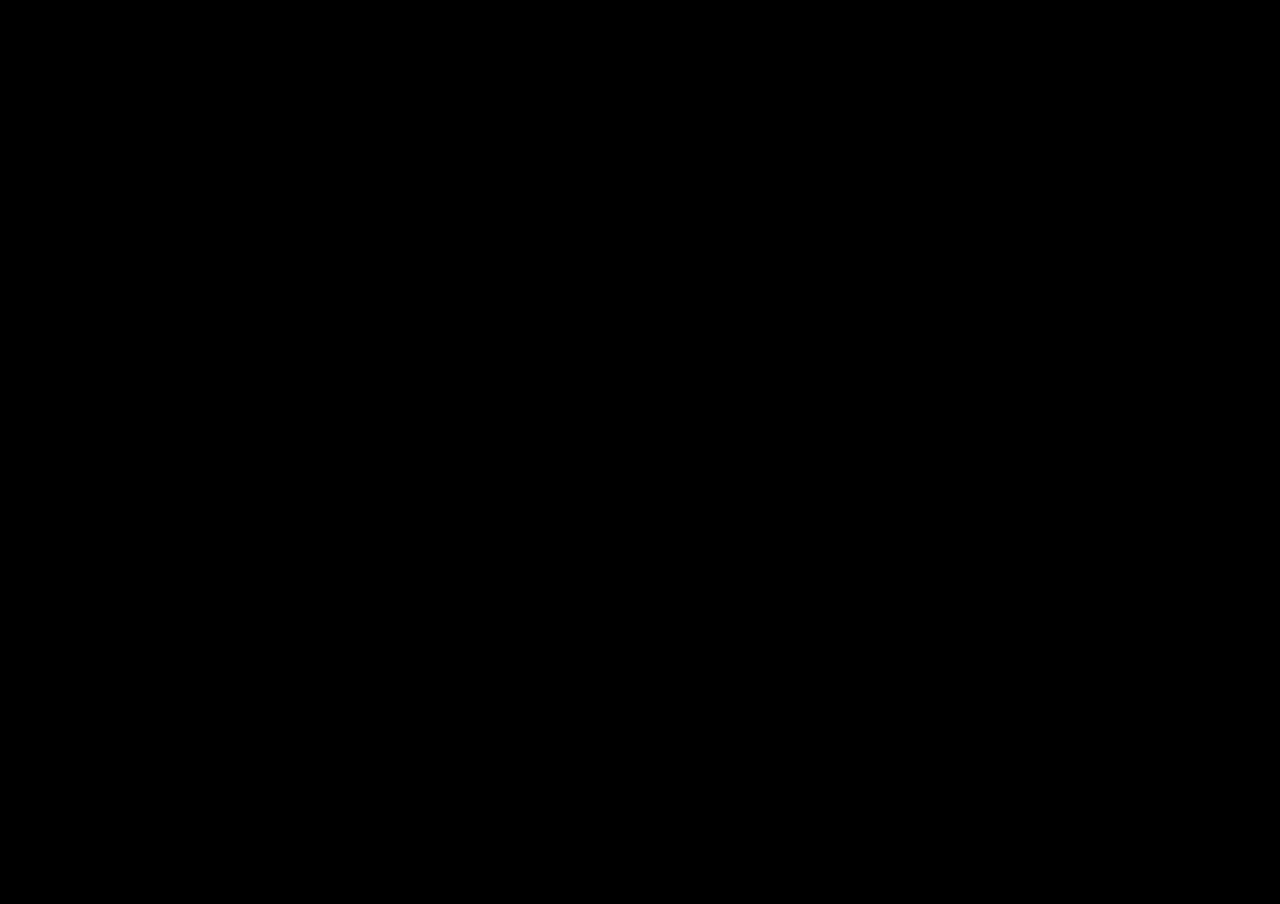
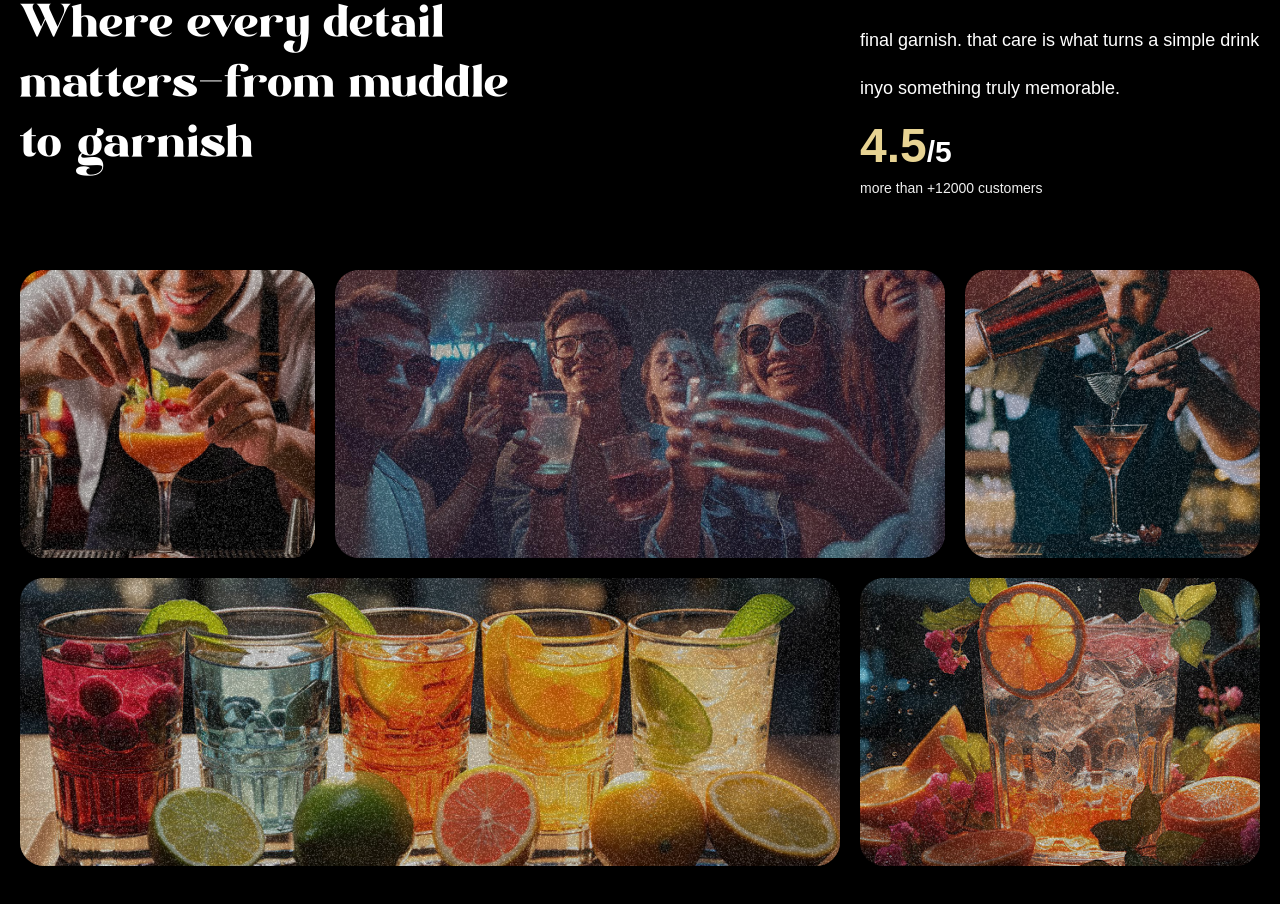
Before and after one commit to YuR1zZ/gsap-page, a React (Vite) app: page / in a window 1280 px wide. Shown: the part 1782-2686 px from the top of the page. Before the commit the page ends 1600 px from the top, so only its background shows below. Built offline with nearby package versions, Linux system fonts and the light colour scheme; a web font is replaced by a local one.

Commit message:
about added

```diff
--- a/src/App.jsx
+++ b/src/App.jsx
@@ -3,6 +3,7 @@
 import Navbar from "./components/Navbar";
 import Hero from "./components/Hero";
 import Cocktails from "./components/Cocktails";
+import About from "./components/About";
 
 gsap.registerPlugin(ScrollTrigger,SplitText);
 
@@ -12,6 +13,7 @@
       <Navbar />
       <Hero />
       <Cocktails />
+      <About />
     </main>
   )
 }
--- /dev/null
+++ b/src/components/About.jsx
@@ -0,0 +1,115 @@
+import { useGSAP } from '@gsap/react'
+import gsap from 'gsap'
+import { SplitText } from 'gsap/all'
+
+
+const About = () => {
+
+    useGSAP(()=>{
+        const titleSplit = SplitText.create('#about h2',{
+            type:'words'
+        })
+        const subTitleSplit = SplitText.create('.sub-content' , {
+            type:'lines'
+        })
+        const scrollTimeline = gsap.timeline({
+            scrollTrigger: {
+                trigger: '#about',
+                start:'top center'
+            }
+        })
+        scrollTimeline
+        .from(titleSplit.words , {
+            opacity:0,
+            duration:1,
+            yPercent:100,
+            ease:'expo.out',
+            stagger:0.02,
+        })
+        .from(subTitleSplit.lines , {
+            opacity: 0,
+            yPercent: 100,
+            duration: 0.7,
+            stagger: 0.02,
+        })
+        .from('.top-grid div, .bottom-grid div' , {
+            opacity:0,
+            duration:0.5,
+            ease:'power1.inOut',
+            stagger:0.04,
+        })
+
+    })
+
+  return (
+    <div id='about'>
+        <div className='mb-16 md:px-0 px-5'>
+            <div className='content'>
+                <div className='md:col-span-8'>
+                    <p className='badge'>Best Cocktails</p>
+                    <h2>
+                        Where every detail matters
+                        <span className='text-white'>-</span>
+                        from muddle to garnish
+                    </h2>
+                </div>
+
+                <div className='sub-content'>
+                    <p className=''>
+                        Every cocktails we serve is a reflection of our obsession with detail from the first muddle to the final garnish. that care is what turns a simple drink inyo something truly memorable.
+                    </p>
+
+                    <div>
+                        <p className='md:text-3xl text-xl font-bold'>
+                            <span>4.5</span>/5
+                            <p className='text-sm text-white-100'>
+                                more than +12000 customers
+                            </p>
+                        </p>
+                    </div>
+                </div>
+            </div>
+        </div>
+
+
+        <div className='top-grid'>
+
+            <div className='md:col-span-3'>
+                <div className='noisy' />
+                    <img src='/images/abt1.png' alt='grid-img-1'/>
+            </div>
+
+            <div className='md:col-span-6'>
+                <div className='noisy' />
+                    <img src='/images/abt2.png' alt='grid-img-2'/>
+            </div>
+
+            <div className='md:col-span-3'>
+                <div className='noisy' />
+                    <img src='/images/abt5.png' alt='grid-img-5'/>
+                </div>
+         </div>
+
+         <div className='bottom-grid'>
+
+
+            <div className='md:col-span-8'>
+                <div className='noisy' />
+                    <img src='/images/abt3.png' alt='grid-img-3'/>
+            </div>
+
+            <div className='md:col-span-4'>
+                <div className='noisy' />
+                    <img src='/images/abt4.png' alt='grid-img-4'/>
+            </div>
+
+
+        </div>
+
+</div>
+
+
+  )
+}
+
+export default About
```
